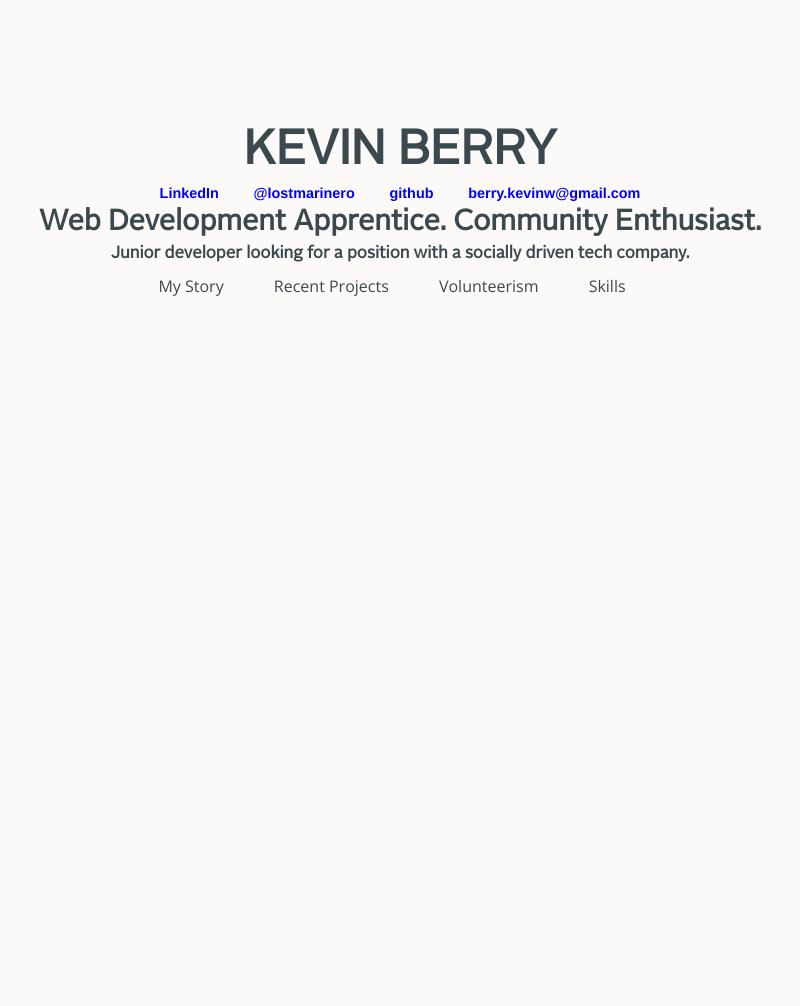
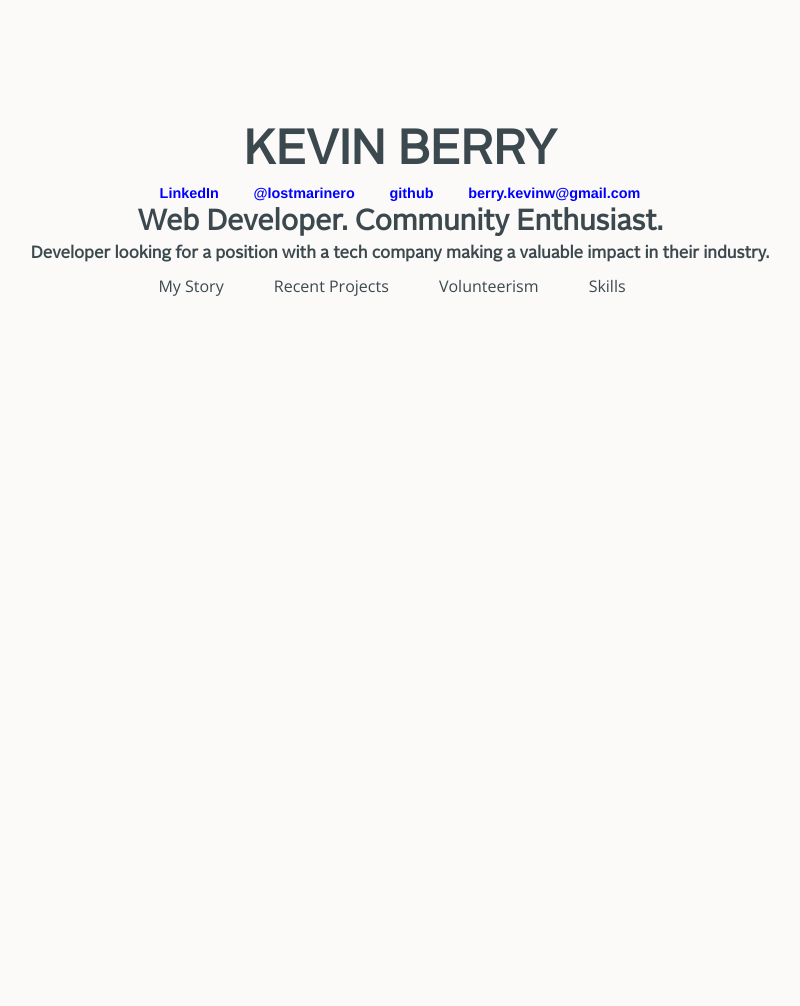
Before and after one commit to kbsail/kbsail-kbsail.github.io, a Jekyll site: the page built from index.html, in a window 1280 px wide. Shown: the whole page, without its empty margins (240-1040 px from the left). Built offline with Jekyll 4.4.1, drawn with Linux system fonts in a browser that asks for light colours; Markdown is read by kramdown in place of the engine named in the settings.

Commit message:
updated wording

```diff
--- a/_includes/header.html
+++ b/_includes/header.html
@@ -30,5 +30,5 @@
     </nav>
 
     <h2>{{ page.tagline }}</h2>
-    <p>Junior developer looking for a position with a socially driven tech company.</p>
+    <p>Developer looking for a position with a tech company making a valuable impact in their industry.</p>
   </div>
--- a/index.html
+++ b/index.html
@@ -1,5 +1,5 @@
 ---
 layout: default
 title: K.W. Berry
-tagline: Web Development Apprentice. Community Enthusiast.
+tagline: Web Developer. Community Enthusiast.
 ---
```
